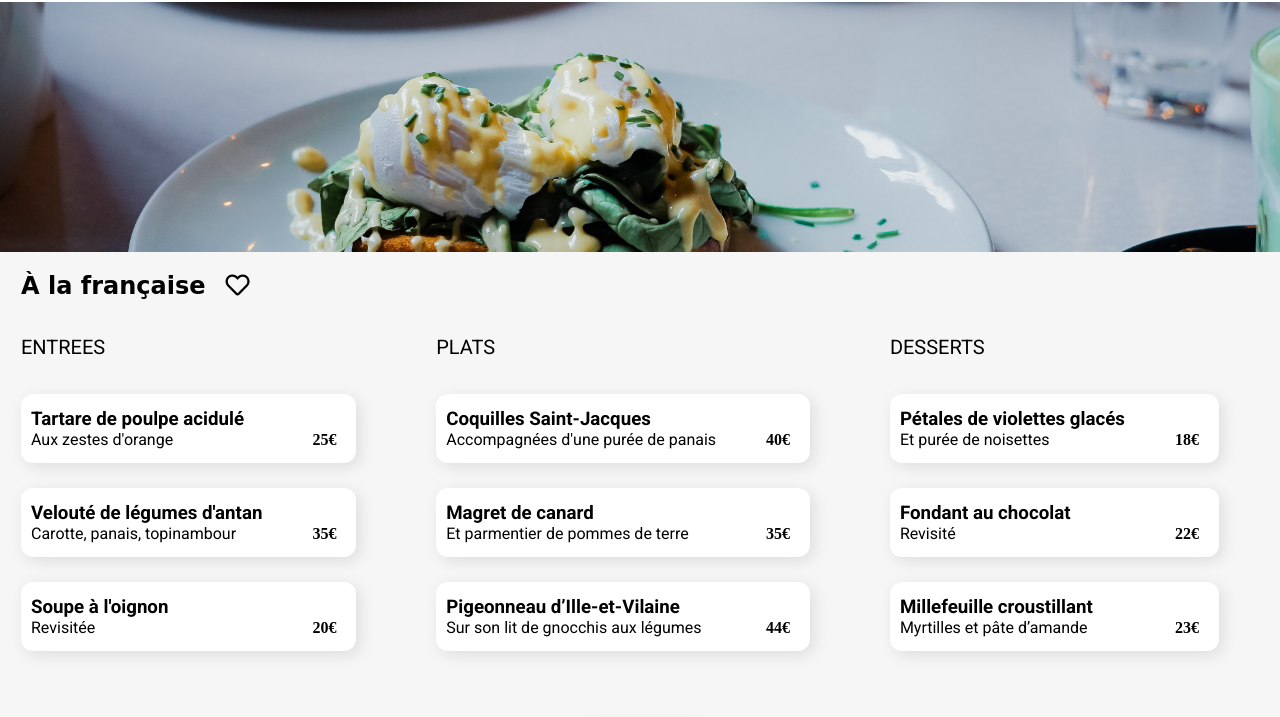
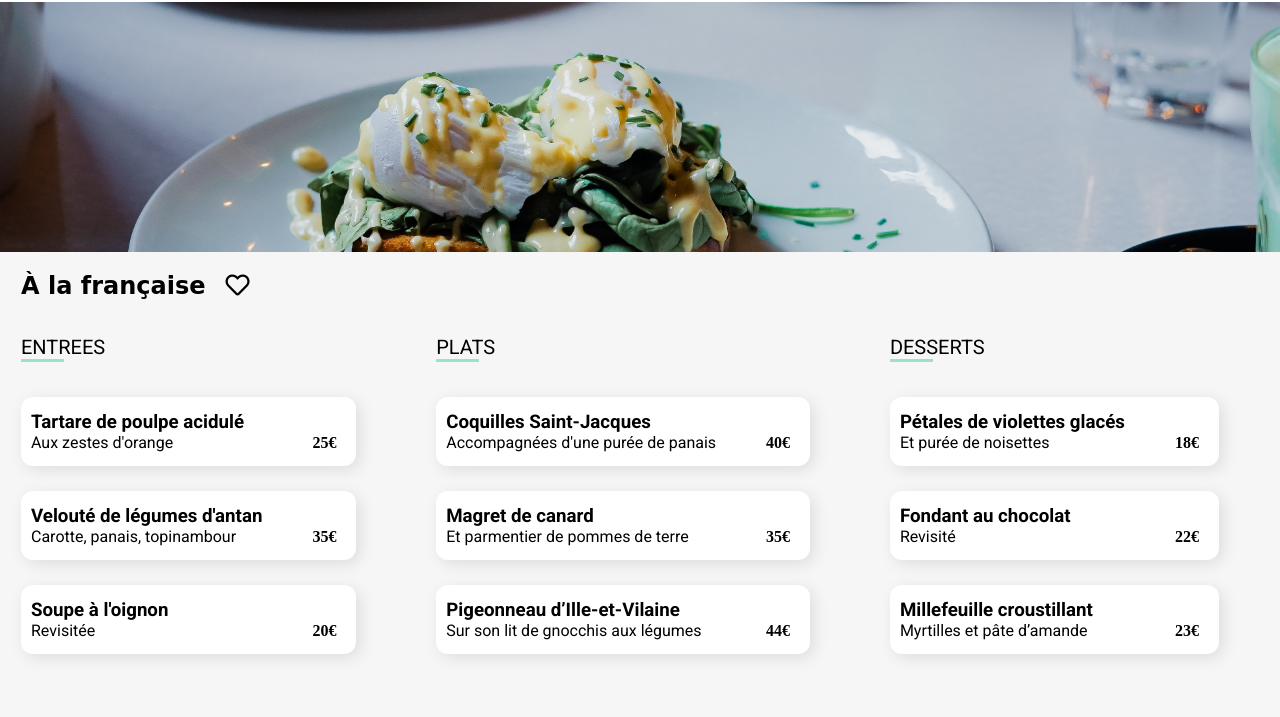
Before and after one commit to samuelrochwerg/SamuelRochwerg_3_11012021, a website: page a-la-francaise.html in a window 1280 px wide. Shown: the part 69-786 px from the top of the page. Drawn offline with Linux system fonts and the light colour scheme; a web font is replaced by a local one.

Commit message:
Animations 2

```diff
--- a/public/sass/pages/_menupages.scss
+++ b/public/sass/pages/_menupages.scss
@@ -43,13 +43,20 @@
 
 .entrees {
     margin-bottom: 27px;
+    h2::after {
+        content:'';
+        display: block;
+        width: 43px;
+        height: 3px;
+        background: $colour-tertiary;
+    }
 }
 
 .card__global__entrees {
     h2 {
         font-weight: normal;
         font-size: 20px;
-    }
+        }
 }
 
 .card__global__contenu {
```
Also changed, not shown: public/css/style.css, 1 other file.
